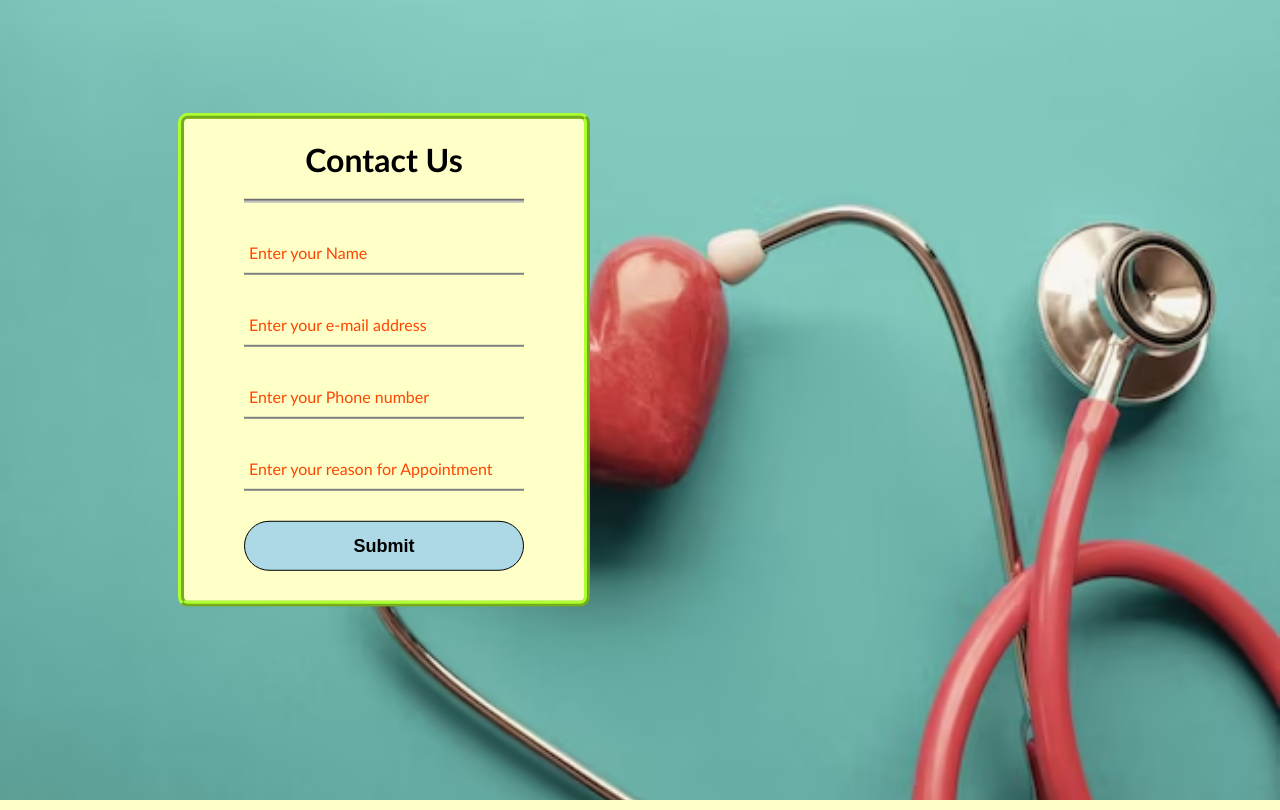
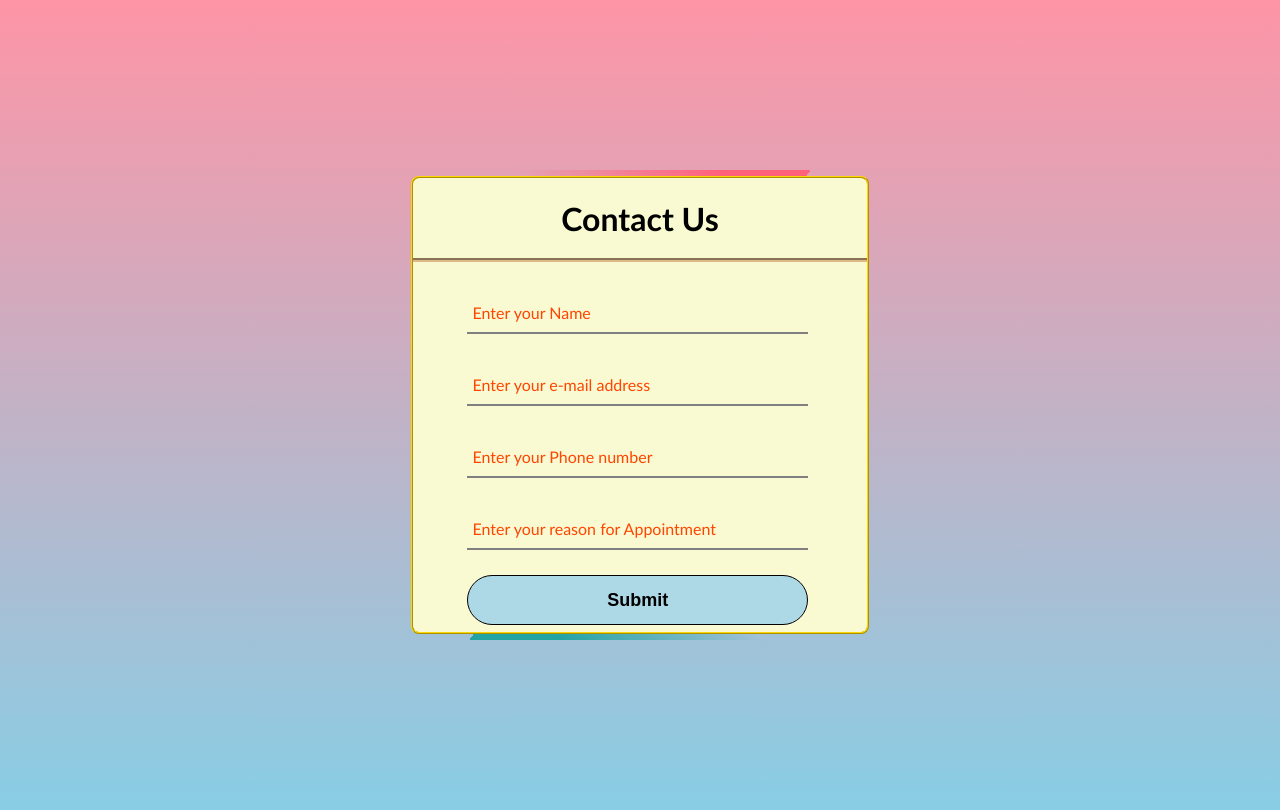
Before and after one commit to ArgyPorgy/AIvantage, a Flask app: page /contact in a window 1280 px wide. Run offline with Flask 3, Linux system fonts and the light colour scheme.

Commit message:
updated style

```diff
--- a/static/Contact_Us.css
+++ b/static/Contact_Us.css
@@ -1,39 +1,68 @@
 body{
-    margin: 0;
+    margin: 5px;
     padding: 0;
+    box-sizing: border-box;
     font-family:'Trebuchet MS', 'Lucida Sans Unicode', 'Lucida Grande', 'Lucida Sans', Arial, sans-serif ;
-    /* background: linear-gradient(rgb(254, 149, 166), rgb(136, 206, 229)); */
-    height: 100vh;
+    background: linear-gradient(rgb(254, 149, 166), rgb(136, 206, 229));
+    min-height: 100vh;
     overflow: hidden;
-    background: url(images/red-heart-with-stethoscope_49149-906.jpg);
     background-size: cover;
+    display: flex;
+    justify-content: center;
+    align-items: center;
 }
 .Contact h1{
+    /* text-decoration: underline; */
     text-align: center;
     padding: 0 0 20px 0;
-    border-bottom: 4px groove silver;
+    border-bottom: 4px groove burlywood;
 }
 .Contact{
+    position: relative;
+    width: 470px;
+    height: 470px;
+    border-radius: 10px;
+    overflow: hidden;
+}
+.Contact::before, .Contact::after{
+    content: '';
     position: absolute;
-    top: 45%;
-    left: 30%;
-    transform: translate(-50%,-50%);
-    width: 400px;
-    background: rgb(255, 255, 200);
-    border-radius: 10px;
-    border: 6px solid greenyellow;
-    border-style: ridge;
+    top: -50%;
+    left: -50%;
+    width: 470px;
+    height: 470px;
+    background: linear-gradient(0deg, transparent, transparent, rgb(255, 97, 123), rgb(255, 97, 123),rgb(255, 97, 123));
+    z-index: 1;
+    transform-origin: bottom right;
+    animation: animate 6s linear infinite;
+}
+.Contact::after{
+    background: linear-gradient(0deg, transparent, transparent, rgb(36, 163, 163), rgb(36, 163, 163),rgb(36, 163, 163));
+    animation-delay: -3s;
+}
+@keyframes animate{
+    0%{
+        transform: rotate(0deg);
+    }
+    100%{
+        transform: rotate(360deg);
+    }
 }
 .Contact form{
-    padding: 0px 60px 30px 60px;
-    box-sizing: border-box;
-    margin: 0 auto;
-    /* box-shadow: 5px black; */
+    position: absolute;
+    background: lightgoldenrodyellow;
+    inset: 6px;
+    border: 2px ridge gold;
+    border-radius: 8px;
+    margin: 0px auto;
+    z-index: 2;
+    padding: 50px auto;
 }
 form .field{
     position: relative;
     border-bottom: 2px solid gray;
-    margin: 30px 0;
+    margin: 30px 0px 20px 12%;
+    width: 75%;
 }
 .field input{
     width: 100%;
@@ -59,7 +88,7 @@ form .field{
     color: darkblue;
 }
 input[type="submit"]{
-    width: 100%;
+    width: 75%;
     height: 50px;
     border: 1px solid;
     background: lightblue;
@@ -69,28 +98,11 @@ input[type="submit"]{
     font-weight: 700;
     cursor: pointer;
     outline: none;
+    margin: 5px 0px 20px 12%;
 }
 input[type="submit"]:hover{
-    /* border-color: gold; */
+    border-color: red;
     color:blue;
     transition: 0.5s;
     background-color: lightcoral;
 }
-.details{
-    position: absolute;
-    top: 85%;
-    left: 60%;
-    transform: translate(-50%,-50%);
-    width: 400px;
-    background: rgb(255, 255, 200);
-    border-radius: 10px;
-    border: 6px solid greenyellow;
-    border-style: ridge;
-    width: 500px;
-}
-.box{
-    display: flex;
-    flex-direction: row;
-    padding: 0px 20px 0px 20px;
-    justify-content: space-between;
-}
```
